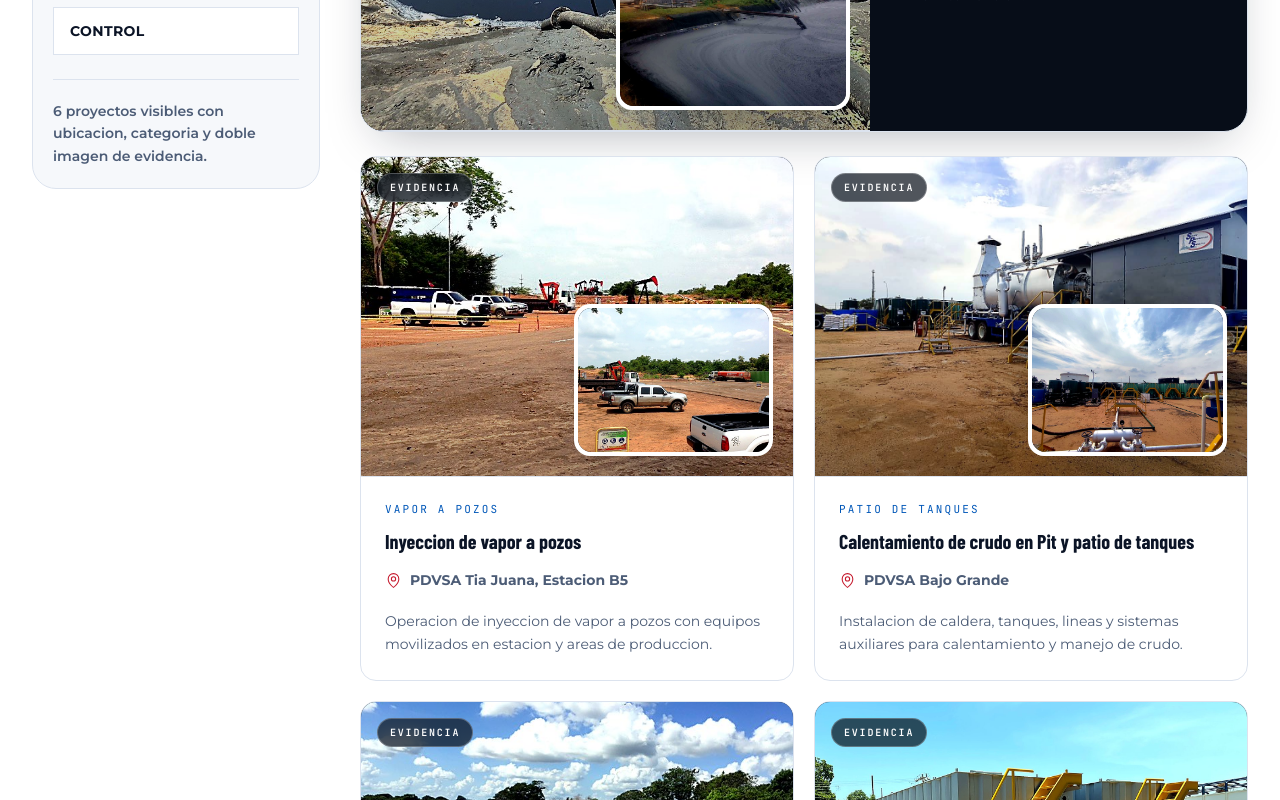
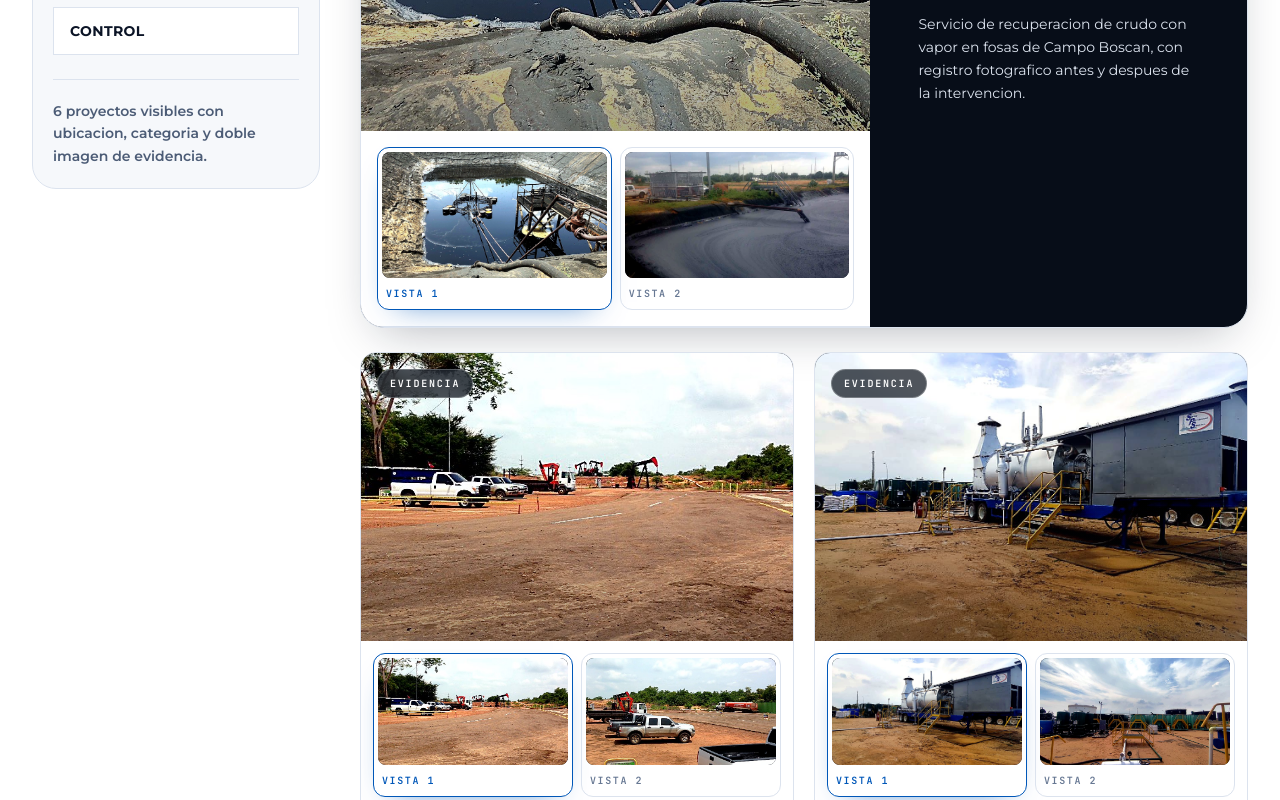
Before and after one commit to marcodpa2810/sps, a React (Vite) app: page /proyectos in a window 1280 px wide. Shown: the part 1240-2040 px from the top of the page. Built offline with nearby package versions, Linux system fonts and the light colour scheme; a web font is replaced by a local one.

Commit message:
style: refine clients and project galleries

```diff
--- a/src/pages/Home.jsx
+++ b/src/pages/Home.jsx
@@ -72,19 +72,6 @@ export default function Home() {
                 </Link>
               </div>
             </motion.div>
-          </div>
-        </div>
-      </section>
-
-      <section className="bg-steel-50 px-4 pb-12 text-ink-900 sm:px-6 lg:px-8">
-        <div className="mx-auto max-w-[1400px] border-y border-steel-200 py-6">
-          <p className="mono-label mb-4 text-steel-500">Operaciones asociadas</p>
-          <div className="flex flex-wrap gap-x-8 gap-y-3">
-            {clients.map((client) => (
-              <span key={client} className="text-sm font-extrabold uppercase tracking-wide text-ink-900">
-                {client}
-              </span>
-            ))}
           </div>
         </div>
       </section>
@@ -177,6 +164,26 @@ export default function Home() {
               </Reveal>
             ))}
           </div>
+        </div>
+      </section>
+
+      <section className="border-y border-steel-200 bg-white py-14 text-ink-900">
+        <div className="section-shell grid gap-8 lg:grid-cols-[.75fr_1.25fr] lg:items-center">
+          <Reveal>
+            <p className="mono-label text-brand-red">Nuestros clientes</p>
+            <h2 className="mt-4 max-w-xl font-display text-3xl font-black uppercase leading-[0.96] tracking-tight text-ink-900 sm:text-4xl">
+              Aliados de operaciones petroleras e industriales.
+            </h2>
+          </Reveal>
+          <Reveal delay={0.1}>
+            <div className="grid gap-px overflow-hidden rounded-2xl border border-steel-200 bg-steel-200 sm:grid-cols-2 lg:grid-cols-4">
+              {clients.map((client) => (
+                <div key={client} className="flex min-h-24 items-center justify-center bg-steel-50 px-5 text-center transition-colors duration-300 ease-field hover:bg-white">
+                  <span className="text-sm font-extrabold uppercase tracking-[0.08em] text-ink-900">{client}</span>
+                </div>
+              ))}
+            </div>
+          </Reveal>
         </div>
       </section>
 
--- a/src/pages/Proyectos.jsx
+++ b/src/pages/Proyectos.jsx
@@ -206,32 +206,63 @@ export default function Proyectos() {
 }
 
 function ProjectEvidenceImages({ image, secondImage, title, featured = false }) {
+  const [activeImage, setActiveImage] = useState(image)
+  const images = [
+    { src: image, label: 'Vista 1' },
+    { src: secondImage, label: 'Vista 2' },
+  ]
+
   return (
-    <div className={`relative overflow-hidden border-b border-steel-200 bg-ink-950 ${featured ? 'min-h-[34rem]' : 'h-80'}`}>
+    <div className="border-b border-steel-200 bg-steel-50">
+      <div className={`relative overflow-hidden bg-ink-950 ${featured ? 'h-[34rem]' : 'h-72'}`}>
         <FieldImage
-        src={image}
+          src={activeImage}
           alt=""
           className="h-full w-full object-cover transition-transform duration-700 ease-field group-hover:scale-[1.035]"
           width={featured ? '1100' : '800'}
           height={featured ? '900' : '520'}
           sizes={featured ? '(min-width: 1024px) 55vw, 100vw' : '(min-width: 768px) 50vw, 100vw'}
         />
-      <div className="absolute inset-0 bg-gradient-to-t from-ink-950/30 via-transparent to-transparent" />
-      <div className="absolute bottom-4 right-4 w-[46%] max-w-[17rem] rounded-2xl border-4 border-white bg-white shadow-[0_24px_70px_-28px_rgba(7,13,24,.65)] sm:bottom-5 sm:right-5">
-        <div className="aspect-[4/3] overflow-hidden rounded-[0.85rem] bg-ink-950">
-          <FieldImage
-            src={secondImage}
-            alt=""
-            className="h-full w-full object-cover"
-            width="520"
-            height="390"
-            sizes="(min-width: 768px) 18vw, 42vw"
-          />
-        </div>
-      </div>
+        <div className="absolute inset-0 bg-gradient-to-t from-ink-950/35 via-transparent to-transparent" />
         <span className="absolute left-4 top-4 rounded-full border border-white/25 bg-ink-950/70 px-3 py-1.5 font-mono text-[10px] font-bold uppercase tracking-[0.18em] text-white backdrop-blur">
           Evidencia
         </span>
+      </div>
+
+      <div className={`grid grid-cols-2 gap-2 bg-white p-3 ${featured ? 'sm:p-4' : ''}`}>
+        {images.map((item) => {
+          const selected = activeImage === item.src
+
+          return (
+            <button
+              key={item.src}
+              type="button"
+              onClick={() => setActiveImage(item.src)}
+              className={`group/thumb overflow-hidden rounded-xl border p-1 text-left transition-[border-color,box-shadow,transform] duration-300 ease-field active:scale-[0.98] ${
+                selected
+                  ? 'border-brand-blue shadow-[0_12px_30px_-20px_rgba(0,87,184,.8)]'
+                  : 'border-steel-200 hover:border-brand-red'
+              }`}
+              aria-pressed={selected}
+              aria-label={`Mostrar ${item.label} de ${title}`}
+            >
+              <span className="block aspect-[16/9] overflow-hidden rounded-lg bg-ink-950">
+                <FieldImage
+                  src={item.src}
+                  alt=""
+                  className="h-full w-full object-cover transition-transform duration-500 ease-field group-hover/thumb:scale-[1.04]"
+                  width="360"
+                  height="220"
+                  sizes="(min-width: 768px) 12vw, 42vw"
+                />
+              </span>
+              <span className={`mt-2 block px-1 pb-1 font-mono text-[10px] font-bold uppercase tracking-[0.16em] ${selected ? 'text-brand-blue' : 'text-steel-500'}`}>
+                {item.label}
+              </span>
+            </button>
+          )
+        })}
+      </div>
       <span className="sr-only">Imagenes de evidencia del proyecto {title}</span>
     </div>
   )
```
Lines whose indentation alone changed are shown as unchanged.
